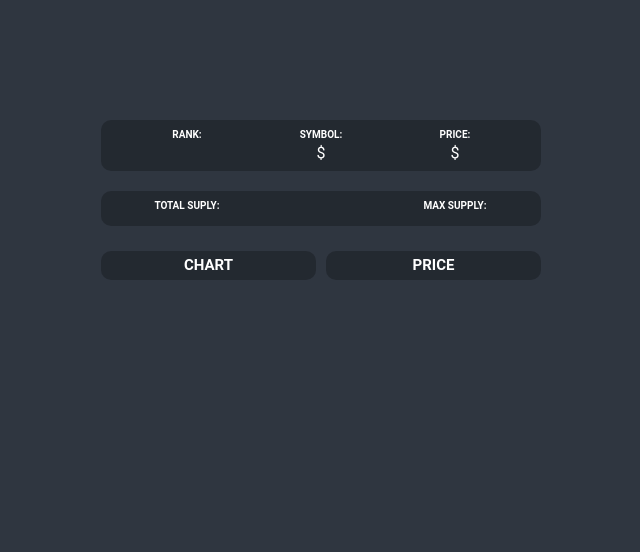
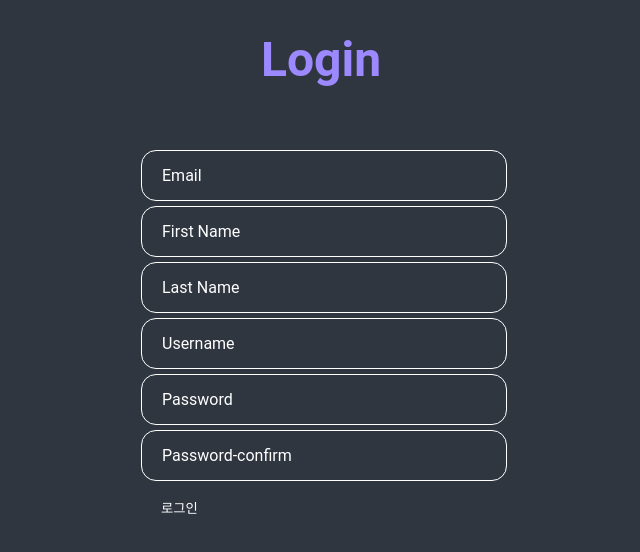
Before and after one commit to madmanforces/COIN-TRACKER, a React (Create React App) app: page /Login in a window 1280 px wide. Shown: the top 552 px of the page, without its empty margins (319-959 px from the left). Built offline with nearby package versions, Linux system fonts and the light colour scheme; no server answers.

Commit message:
add login router & make login form

```diff
--- a/src/Router.tsx
+++ b/src/Router.tsx
@@ -1,6 +1,7 @@
 import { BrowserRouter, Switch, Route } from "react-router-dom";
 import Coin from "./routes/Coin";
-import Coins from "./routes/Coins";
+import Home from "./routes/Home";
+import Login from "./routes/Login";
 
 interface RouterProps {}
 
@@ -8,14 +9,14 @@ function Router({}: RouterProps) {
   return (
     <BrowserRouter>
       <Switch>
+      <Route path="/Login" component={Login}>
+        <Login  />
+        </Route>
         <Route path="/:coinId">
         <Coin  />
         </Route>
         <Route path="/">
-        <Coins />
-        </Route>
-        <Route path="/login">
-        <Coin  />
+        <Home />
         </Route>
       </Switch>
     </BrowserRouter>
--- a/src/routes/Coins.tsx
+++ b/src/routes/Home.tsx
@@ -5,6 +5,7 @@ import { useSetRecoilState } from "recoil";
 import { useQuery } from "react-query";
 import { fetchCoins } from "./api";
 import { isDarkAtom } from "../atoms";
+import Login from "./Login";
 
 const Wrapper = styled.div`
   max-width: 100%;
@@ -118,14 +119,13 @@ interface RouteState {
   name: string;
 }
 
-interface CoinsProps {
 
-}
 
-function Coins() {
+function Home() {
   const setDarkAtom = useSetRecoilState(isDarkAtom);
   const toggleDarkAtom = () => setDarkAtom((prev) => !prev);
   const { isLoading, data } = useQuery<CoinInterface[]>("allcoins", fetchCoins)
+  const {} = useQuery<[]>("", )
   /*  const [coins, setCoins] = useState<CoinInterface[]>([]);
    const [loading, setLoading] = useState(true);
    useEffect(() => {
@@ -138,21 +138,22 @@ function Coins() {
   return (
     <Wrapper>
       <Header>
-          <Title>SKYROKET</Title>
-        </Header>
-        <Aside>
-        <Loggedinuser>
-          <Loggedin>
-            <Link to={`login`}>
-          로그인
-          </Link>
+        <Title>SKYROKET</Title>
+      </Header>
+
+      <Aside>
+        <Loggedinuser >
+          <Loggedin >
+            <Link to= {`./Login`}>
+              로그인
+            </Link>
           </Loggedin>
           <Button onClick={toggleDarkAtom}>Dark Mode</Button>
         </Loggedinuser>
         <Watchlist>
-
         </Watchlist>
       </Aside>
+
       <Container>
         <Helmet>
           <title>SKYROKET</title>
@@ -180,6 +181,8 @@ function Coins() {
         )}
       </Container>
     </Wrapper>
+
+
   );
 }
-export default Coins;
+export default Home;
--- a/src/routes/Login.tsx
+++ b/src/routes/Login.tsx
@@ -1,8 +1,8 @@
 import React, { useState } from "react";
 import { useForm } from "react-hook-form";
-
-
-
+import { useQuery } from "react-query";
+import styled from "styled-components";
+import { Link } from "react-router-dom";
 
 /* function ToDoList() {
   const [toDo, setToDo] = useState("");
@@ -31,22 +31,81 @@ import { useForm } from "react-hook-form";
     </div>
   );
 } */
+const Header = styled.header`
+  height: 15vh;
+  display: flex;
+  justify-content: center;
+  align-items: center;
+`;
+const Title = styled.h1`
+  font-size: 48px;
+  color: ${(props) => props.theme.accentColor};
+  font-weight: 700;
+`;
 
-function ToDoList() {
+const Form = styled.form`
+  max-width: 420px;
+  margin: 0 auto;
+  &:not(.search__form) {
+  padding: 30px;
+  background-color: rgba($color: $bg, $alpha: 0.7);
+  border-radius: 10px;
+  border: 1px solid rgba($color: #fff, $alpha: 0.1);
+`;
+const Input= styled.input`
+  all: unset;
+  padding: 15px 20px;
+  border-radius: 15px;
+  border: 1px solid white;
+  background-color: ${(props) => props.theme.cardBgColor};
+  color: ${(props) => props.theme.textColor};
+  margin-bottom: 5px;
+  font-size: 16px;
+  width: 90%;
+  &::placeholder {
+    color: ${(props) => props.theme.textColor};
+}
+`;
+const Button = styled.button`
+  border-radius: 5px;
+  padding: 12px 20px;
+  background-color: ${(props) => props.theme.cardBgColor};
+  color: ${(props) => props.theme.textColor};
+  text-align: center !important;
+  cursor: pointer;
+  display: block;
+  border: none;
+  &:focus {
+    outline: none;
+  }
+  &:disabled {
+  opacity: 0.5;
+  pointer-events: none;
+
+}
+`
+function Login({}) {
   const { register, watch } = useForm();
   console.log(watch());
   return (
     <div>
-      <form>
-        <input {...register("email")} placeholder="Email" />
-        <input {...register("firstName")} placeholder="First Name" />
-        <input {...register("lastName")} placeholder="Last Name" />
-        <input {...register("username")} placeholder="Username" />
-        <input {...register("password")} placeholder="Password" />
-        <input {...register("password1")} placeholder="Password1" />
-        <button>Add</button>
-      </form>
+      <Header>
+        <Title>
+        <Link to={`/`}>
+          Login
+          </Link>
+        </Title>
+      </Header>
+      <Form>
+        <Input {...register("email")} placeholder="Email" />
+        <Input {...register("firstName")} placeholder="First Name" />
+        <Input {...register("lastName")} placeholder="Last Name" />
+        <Input {...register("username")} placeholder="Username" />
+        <Input {...register("password")} placeholder="Password" />
+        <Input {...register("password-confirm")} placeholder="Password-confirm" />
+        <Button>로그인</Button>
+      </Form>
     </div>
   );
 }
-export default ToDoList;
+export default Login;
```
